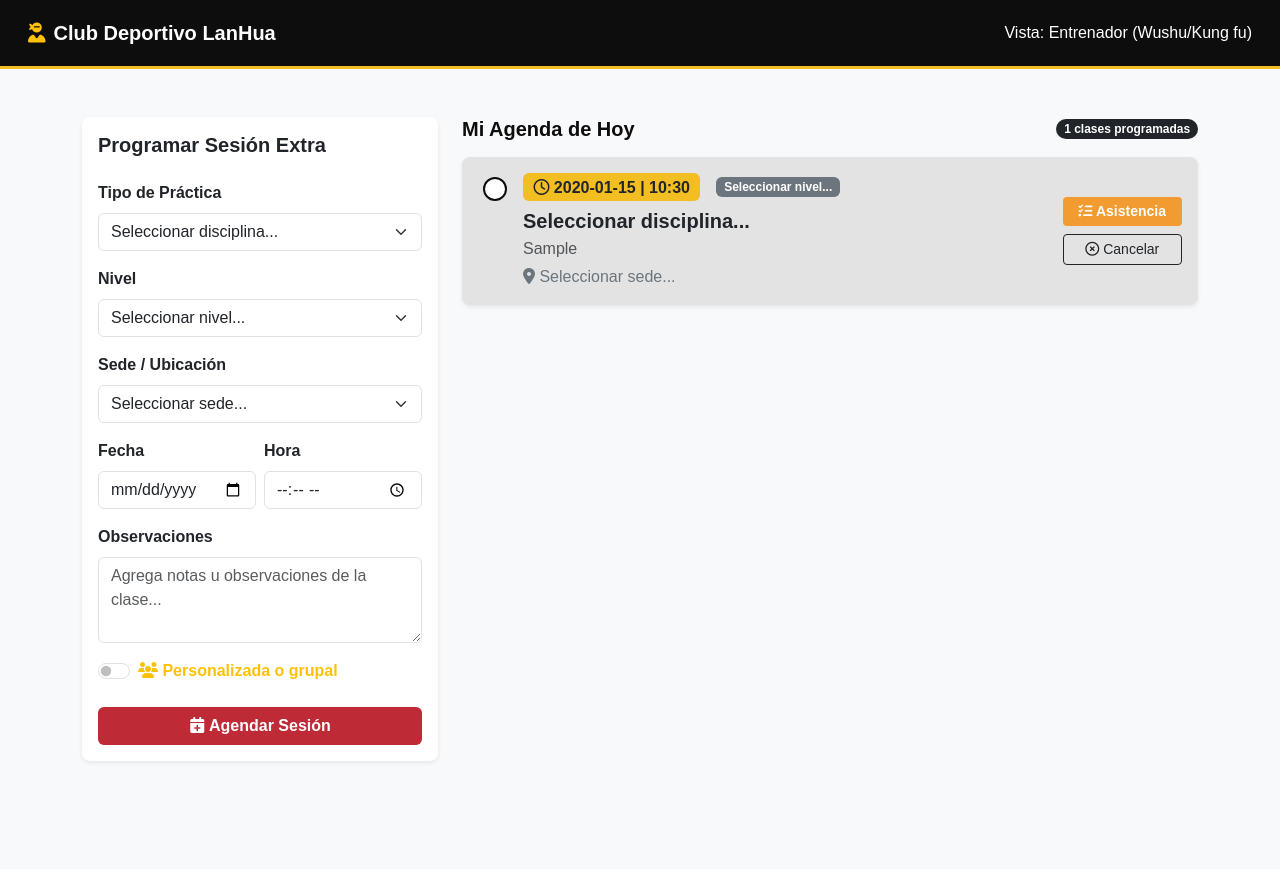
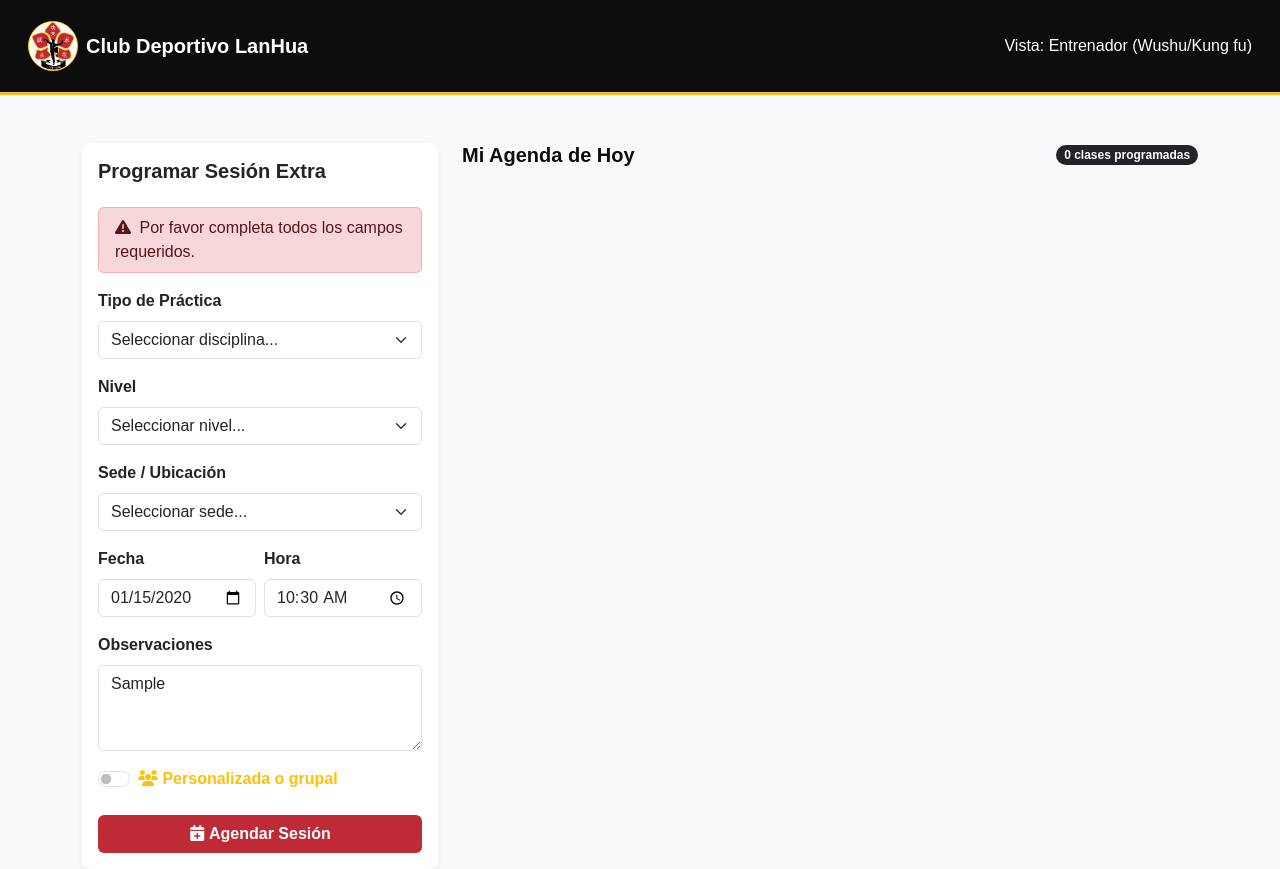
Before and after one commit to Michaelec19/to-do-project, a plain HTML site: page todo-app/src/main/resources/static/index.html in a window 1280 px wide. Both pictures are taken after typing "2020-01-15", "10:30", "Sample" into the empty fields and a click on the button "Agendar Sesión". Before the commit the page ends 800 px from the top, so only its background shows below. Drawn offline with nearby package versions, Linux system fonts and the light colour scheme.

Commit message:
feat: implement form validation with validFormFieldInput and bootstrap

```diff
--- a/todo-app/src/main/resources/static/index.html
+++ b/todo-app/src/main/resources/static/index.html
@@ -13,7 +13,10 @@
   <nav id="lanhua-navbar" class="navbar navbar-dark bg-dark mb-4 p-3">
     <div class="container-fluid d-flex justify-content-between align-items-center">
       <h1 class="navbar-brand h5 m-0 d-flex align-items-center gap-2 fw-bold">
-        <i class="fa-solid fa-user-ninja text-warning"></i> Club Deportivo LanHua
+        <div class="d-inline-flex align-items-center justify-content-center rounded-circle border border-warning bg-white overflow-hidden" style="width: 50px; height: 50px;">
+          <img src="./img/Logo.jpeg" alt="Logo LanHua" style="width: 100%; height: 100%; object-fit: contain;">
+        </div>
+         Club Deportivo LanHua
       </h1>
       <div class="d-flex align-items-center gap-3 text-white">
         <span class="fs-6">Vista: Entrenador (Wushu/Kung fu)</span>
@@ -29,6 +32,10 @@
         <div id="lanhua-form-card" class="card shadow-sm border-0">
           <div class="card-body">
             <h2 class="h5 fw-bold mb-4">Programar Sesión Extra</h2>
+
+            <div id="lanhua-form-alert" class="alert alert-danger d-none py-2 fs-6" role="alert">
+              <i class="fa-solid fa-triangle-exclamation me-1"></i> <span id="lanhua-alert-text">Por favor completa todos los campos requeridos.</span>
+            </div>
 
             <form id="lanhua-schedule-form">
               <div class="mb-3">
--- a/todo-app/src/main/resources/static/js/app.js
+++ b/todo-app/src/main/resources/static/js/app.js
@@ -1,7 +1,17 @@
 const lanhuaScheduleForm = document.getElementById('lanhua-schedule-form');
 const lanhuaClassList = document.getElementById('lanhua-class-list');
 const lanhuaClassCount = document.getElementById('lanhua-class-count');
+const lanhuaFormAlert = document.getElementById('lanhua-form-alert');
 let currentClassCount = 0;
+
+function validFormFieldInput(data) {
+  if (!data.discipline || data.discipline === "") return false;
+  if (!data.level || data.level === "") return false;
+  if (!data.location || data.location === "") return false;
+  if (!data.date || data.date === "") return false;
+  if (!data.time || data.time === "") return false;
+  return true;
+}
 
 lanhuaScheduleForm.addEventListener('submit', (e) => {
   e.preventDefault();
@@ -15,9 +25,25 @@ lanhuaScheduleForm.addEventListener('submit', (e) => {
   const locationSelect = document.getElementById('lanhua-location-select');
   const locationText = locationSelect.options[locationSelect.selectedIndex].text;
 
-  const dateVal = document.getElementById('lanhua-date-input').value;
-  const timeVal = document.getElementById('lanhua-time-input').value;
-  const notesVal = document.getElementById('lanhua-notes-input').value;
+  const isCustomOrGroup = document.getElementById('lanhua-type-toggle').checked;
+  const modalityText = isCustomOrGroup ? "Grupal" : "Personalizada" ;
+
+  const formData = {
+    discipline: disciplineSelect.value,
+    level: levelSelect.value,
+    location: locationSelect.value,
+    date: document.getElementById('lanhua-date-input').value,
+    time: document.getElementById('lanhua-time-input').value,
+    notes: document.getElementById('lanhua-notes-input').value
+  };
+  const isValid = validFormFieldInput(formData);
+
+  if (!isValid) {
+    lanhuaFormAlert.classList.remove('d-none');
+    return;
+  }
+
+  lanhuaFormAlert.classList.add('d-none');
 
   const article = document.createElement('article');
   article.className = 'lanhua-task-card card border-0 shadow-sm';
@@ -29,12 +55,13 @@ lanhuaScheduleForm.addEventListener('submit', (e) => {
         <div class="lanhua-card-info">
           <div class="d-flex align-items-center gap-3 mb-2">
             <span class="badge lanhua-time-badge text-dark fs-6">
-              <i class="fa-regular fa-clock"></i> ${dateVal} | ${timeVal}
+              <i class="fa-regular fa-clock"></i> ${formData.date} | ${formData.time}
             </span>
             <span class="badge bg-secondary">${levelText}</span>
+            <span class="badge bg-warning text-dark"><i class="fa-solid fa-users"></i> ${modalityText}</span>
           </div>
           <h3 class="h5 fw-bold mb-1">${disciplineText}</h3>
-          <p class="mb-1 text-muted fs-6">${notesVal}</p>
+          <p class="mb-1 text-muted fs-6">${formData.notes}</p>
           <p class="mb-0 text-secondary fs-6"><i class="fa-solid fa-location-dot"></i> ${locationText}</p>
         </div>
       </div>
```
Also changed, not shown: todo-app/src/main/resources/static/img/Logo.jpeg (added).
